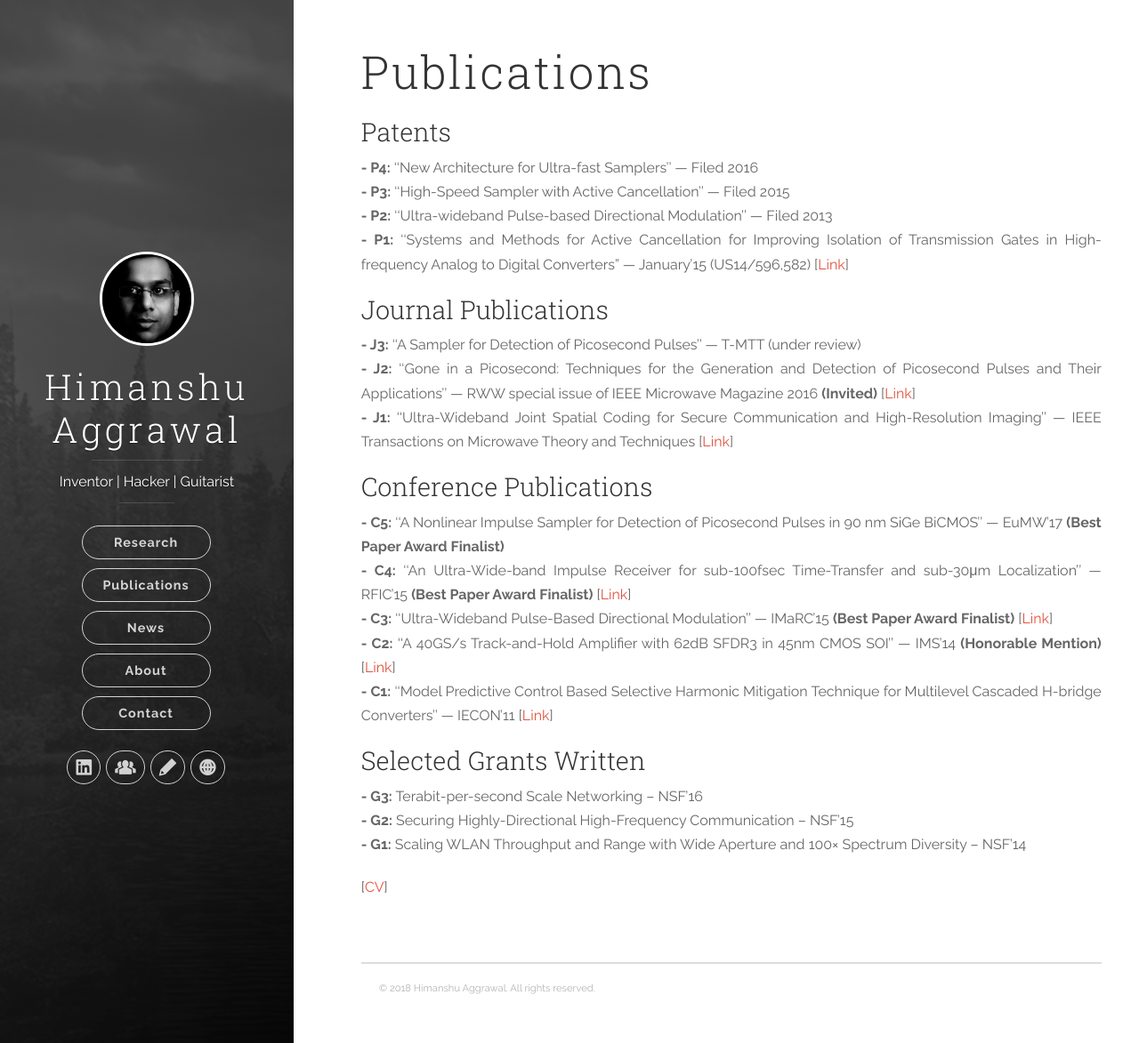
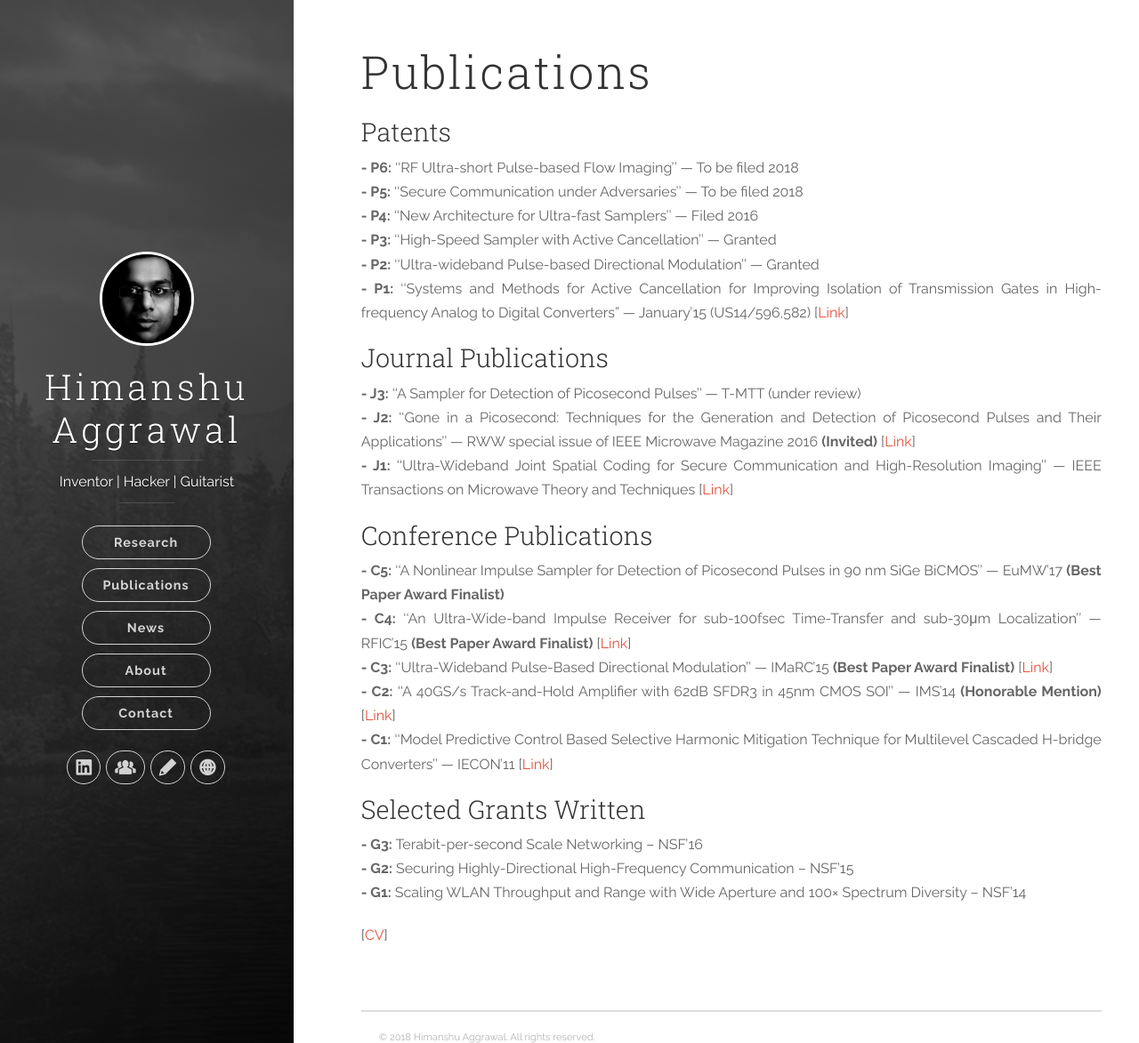
Before and after one commit to ahimanshu13/ahimanshu13.github.io, a Jekyll site: the page built from publications/index.md, in a window 1280 px wide and 1173 px high. Shown: the whole window at 89% size. Built offline with Jekyll 4.4.1, drawn with Linux system fonts in a browser that asks for light colours; nearby versions of some CDN libraries.

Commit message:
Updated Patents

```diff
--- a/publications/index.md
+++ b/publications/index.md
@@ -6,9 +6,11 @@ published: true
 
 ### Patents
 
+**- P6:** ''RF Ultra-short Pulse-based Flow Imaging'' --- To be filed 2018<br>
+**- P5:** ''Secure Communication under Adversaries'' --- To be filed 2018<br>
 **- P4:** ''New Architecture for Ultra-fast Samplers'' --- Filed 2016<br>
-**- P3:** ''High-Speed Sampler with Active Cancellation'' --- Filed 2015<br>
-**- P2:** ''Ultra-wideband Pulse-based Directional Modulation'' --- Filed 2013<br>
+**- P3:** ''High-Speed Sampler with Active Cancellation'' --- Granted<br>
+**- P2:** ''Ultra-wideband Pulse-based Directional Modulation'' --- Granted<br>
 **- P1:** ''Systems and Methods for Active Cancellation for Improving Isolation of Transmission Gates in High-frequency Analog to Digital Converters” --- January'15 (US14/596,582) [[Link](https://www.google.com/patents/US9246505){:target="_blank"}]<br>
 
 
```
